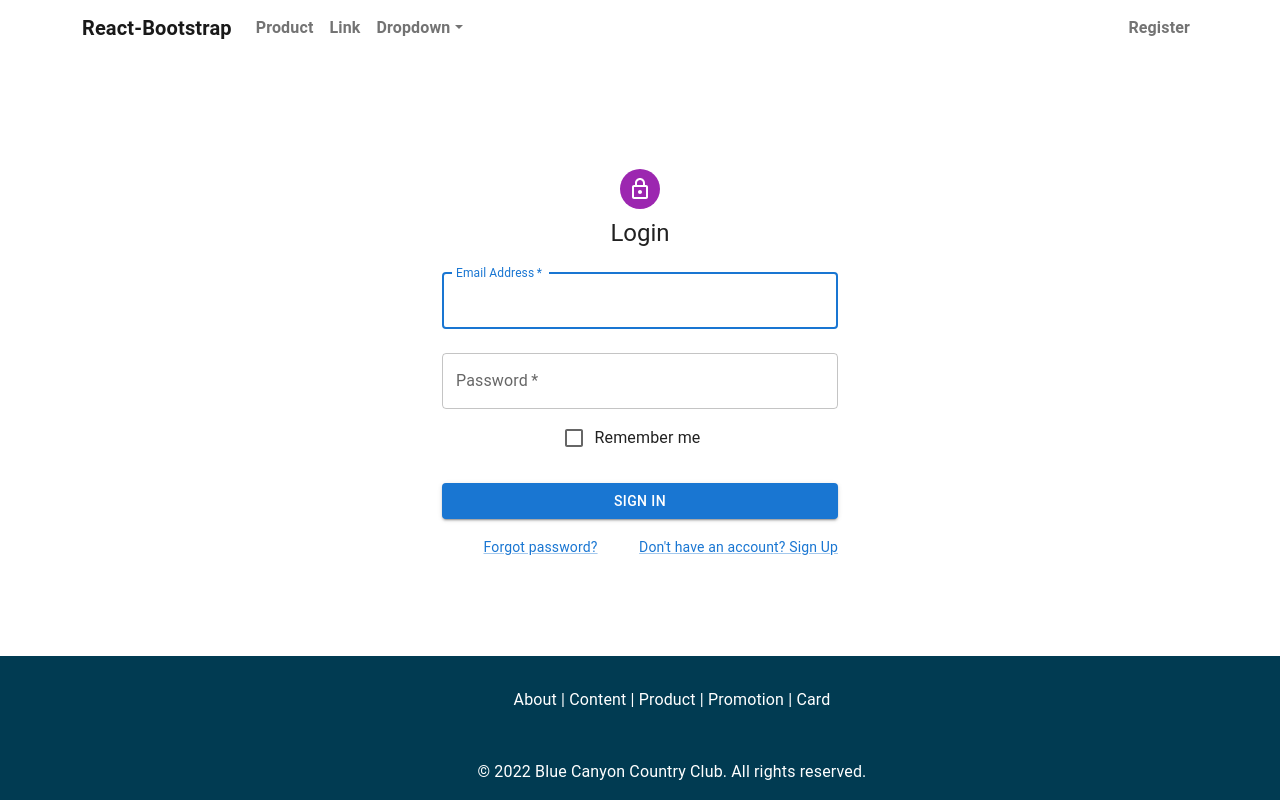
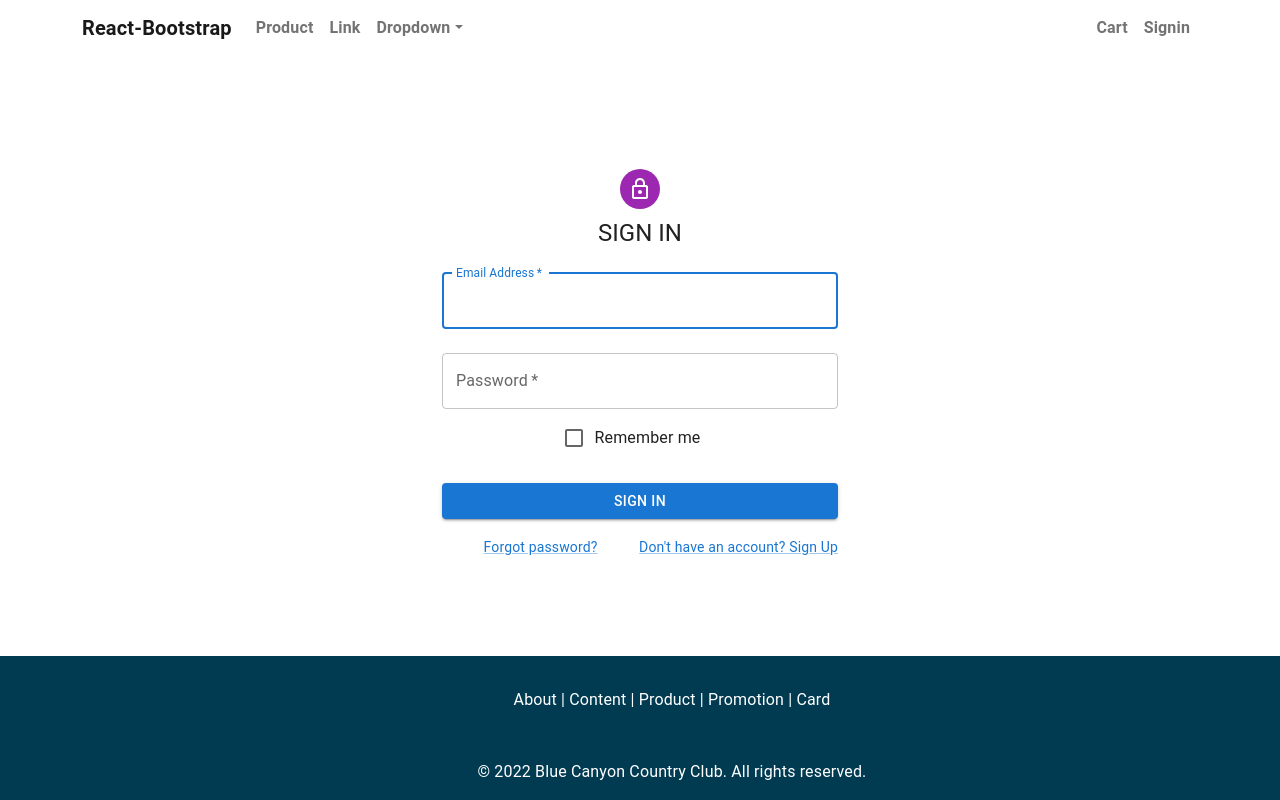
Before and after one commit to birdpakornpong/blue-canyon, a React (Create React App) app: page /login in a window 1280 px wide. Built offline with nearby package versions, Linux system fonts and the light colour scheme.

Commit message:
product page use two context

```diff
--- a/src/components/meterialUI/ProductSection.js
+++ b/src/components/meterialUI/ProductSection.js
@@ -1,11 +1,17 @@
-import React, { useContext } from "react";
-import ProductCard from "./productCard";
+import React, { useContext, useEffect } from "react";
+import ProductCard from "./ProductCard";
 import Grid from "@mui/material/Grid";
 import Container from "@mui/material/Container";
 import productContext from "../../context/products/productContext";
+import noteContext from "../../context/notes/noteContext";
 
 export default function ProductSection() {
   const { state } = useContext(productContext);
+  const { state: note, update } = useContext(noteContext);
+
+  useEffect(() => {
+    update();
+  }, []);
 
   return (
     <>
@@ -25,6 +31,9 @@ export default function ProductSection() {
           ))}
         </Grid>
       </Container>
+      <div>
+        This is About {note && note.name} And {note && note.class}
+      </div>
     </>
   );
 }
--- a/src/components/react-bootstrap/NavBarComponent.js
+++ b/src/components/react-bootstrap/NavBarComponent.js
@@ -41,7 +41,10 @@ export default function NavComponent() {
           </Nav>
           <Nav className="d-flex">
             <Nav.Link href="/login" className="nav__link">
-              Register
+              Cart
+            </Nav.Link>
+            <Nav.Link href="/login" className="nav__link">
+              Signin
             </Nav.Link>
           </Nav>
         </Navbar.Collapse>
--- a/src/pages/Login.js
+++ b/src/pages/Login.js
@@ -43,7 +43,7 @@ export default function Login() {
               <LockOutlinedIcon />
             </Avatar>
             <Typography component="h1" variant="h5">
-              Login
+              SIGN IN
             </Typography>
             <Box
               component="form"
--- a/src/pages/Product.js
+++ b/src/pages/Product.js
@@ -2,12 +2,15 @@ import React from "react";
 import ImgComponent from "../components/ImgComponent";
 import ProductSection from "../components/meterialUI/ProductSection";
 import ProductState from "../context/products/ProductState";
+import NoteState from "../context/notes/NoteState";
 export default function Product() {
   return (
     <>
       <ImgComponent />
       <ProductState>
-        <ProductSection></ProductSection>
+        <NoteState>
+          <ProductSection></ProductSection>
+        </NoteState>
       </ProductState>
     </>
   );
```
